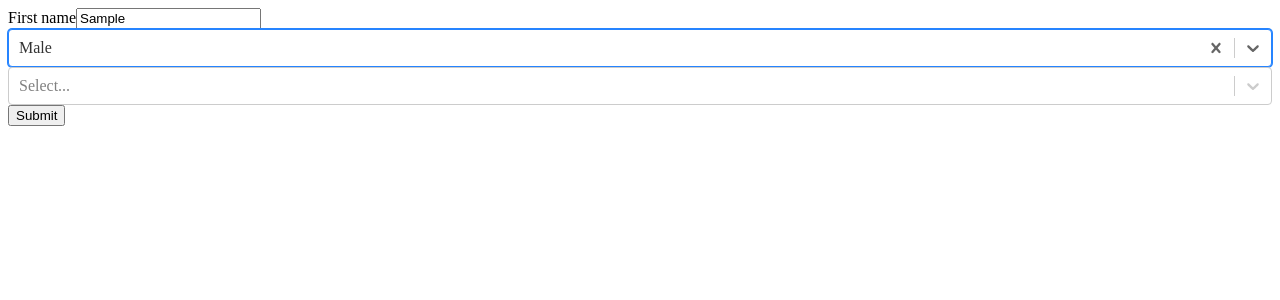
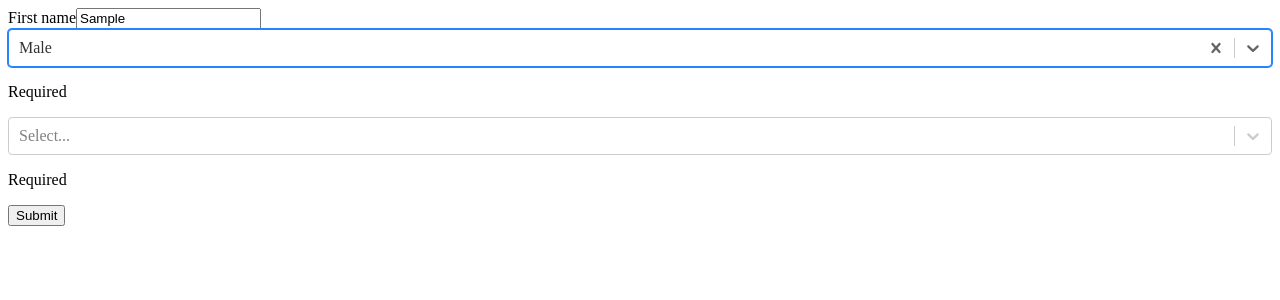
Before and after one commit to OmarBassatni97/frontend, a Next.js app: page /createform in a window 1280 px wide. Both pictures are taken after typing "Sample", "Sample", "Sample" into the empty fields and a click on the button "Submit". Shown: the top 300 px of the page. Built offline with nearby package versions, Linux system fonts and the light colour scheme.

Commit message:
adding errors

```diff
--- a/src/components/MultiSelect.jsx
+++ b/src/components/MultiSelect.jsx
@@ -2,8 +2,10 @@ import React from 'react'
 import { useFormContext, Controller } from 'react-hook-form';
 import Select from 'react-select';
 const MultiSelect = ({ options, name }) => {
-    const { control } = useFormContext();
+    const { control, formState } = useFormContext();
+    const { errors } = formState
     return (
+        <>
             <Controller
                 control={control}
                 name={name}
@@ -16,6 +18,9 @@ const MultiSelect = ({ options, name }) => {
                     />
                 )}
             />
+            {errors[name] ? <p className='text-red-300'>Required</p> : ''}
+        </>
+
 
     )
 }
--- a/src/components/SingleSelect.jsx
+++ b/src/components/SingleSelect.jsx
@@ -2,8 +2,10 @@ import React from 'react'
 import { Controller, useFormContext } from 'react-hook-form';
 import Select from 'react-select';
 const SingleSelect = ({ options, name }) => {
-    const { control } = useFormContext();
+    const { control, formState } = useFormContext();
+    const { errors } = formState
     return (
+        <>
             <Controller
                 control={control}
                 name={name}
@@ -17,6 +19,9 @@ const SingleSelect = ({ options, name }) => {
                     />
                 )}
             />
+            {errors[name] ? <p className='text-red-300'>Required</p> : ''}
+        </>
+
     )
 }
 
```
Lines whose indentation alone changed are shown as unchanged.
